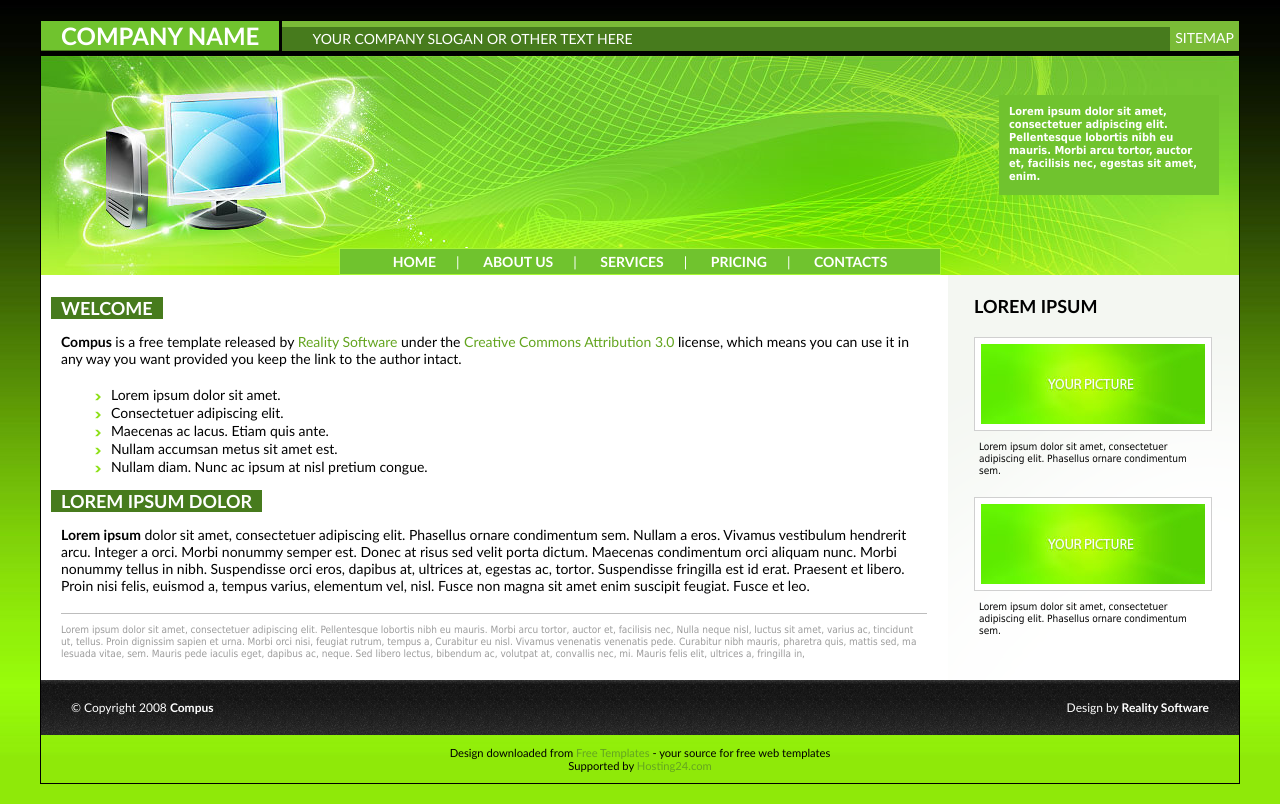
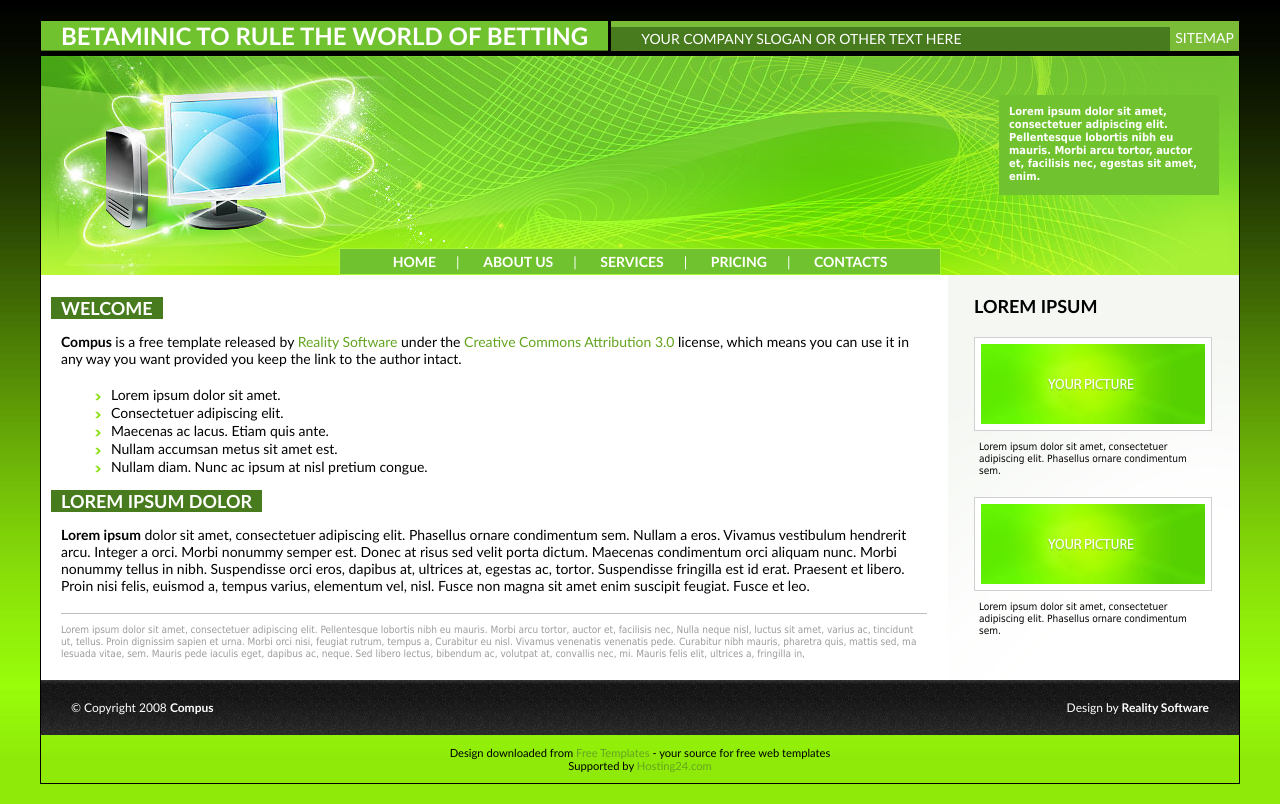
Before and after one commit to dherrerabits/imagen_python, a plain HTML site: page paginas/index.html in a window 1280 px wide. Drawn offline with Linux system fonts and the light colour scheme.

Commit message:
Second commit

```diff
--- a/paginas/index.html
+++ b/paginas/index.html
@@ -10,7 +10,7 @@
 <body>
 <!-- header -->
 <div id="top">
-<div id="name"><a href="#">Company Name</a></div>
+<div id="name"><a href="#">Betaminic to rule the world of betting</a></div>
 <div id="split"></div>
 <div style="border-top: 6px solid rgb(122, 187, 55); background-color: blue;">
 <div id="slogan"> Your company slogan or other text here</div>
```
